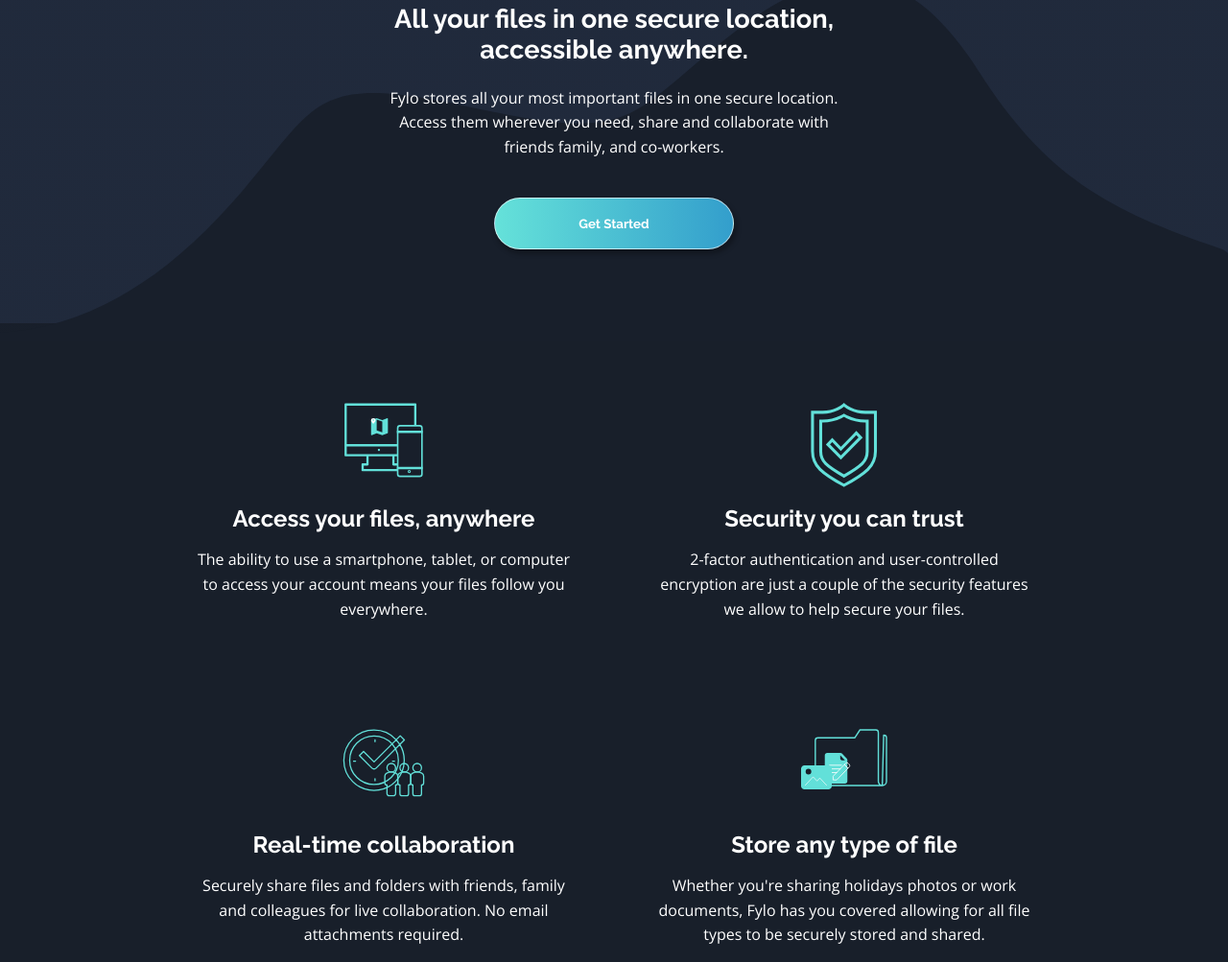
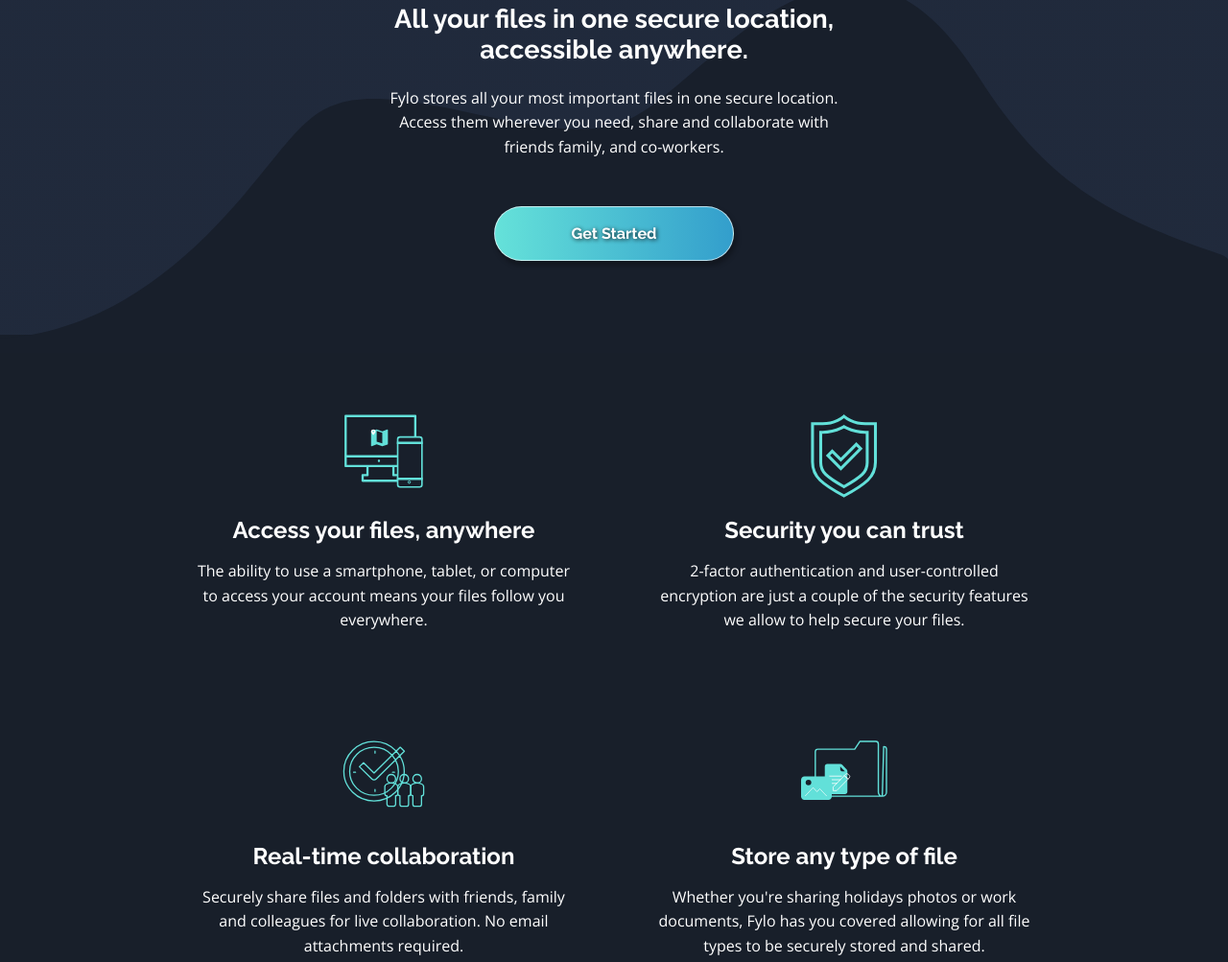
Before and after one commit to laisTalita/FrondendMentorJu, a plain HTML site: page index.html in a window 1280 px wide. Shown: the part 706-1709 px from the top of the page at 96% size. Drawn offline with nearby package versions, Linux system fonts and the light colour scheme.

Commit message:
button ok

```diff
--- a/style/style.css
+++ b/style/style.css
@@ -453,6 +453,10 @@ footer a:hover {
       #sociais {
         width: 200px;
       }
+      button{
+        text-shadow: 1px 1px 4px rgba(0, 0, 0, 0.83);
+        font-size: 1.01em;
+      }
 }
 
 @media (min-width: 1024px) {
```
